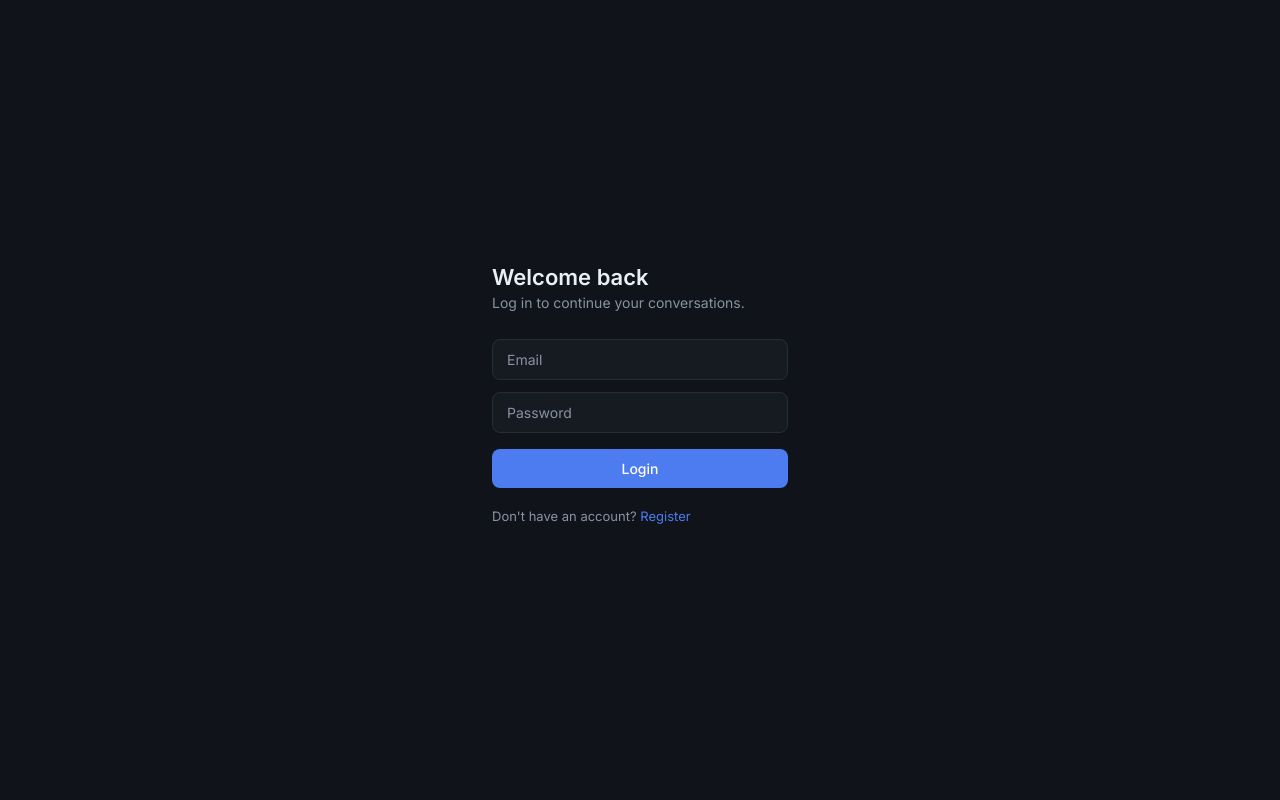
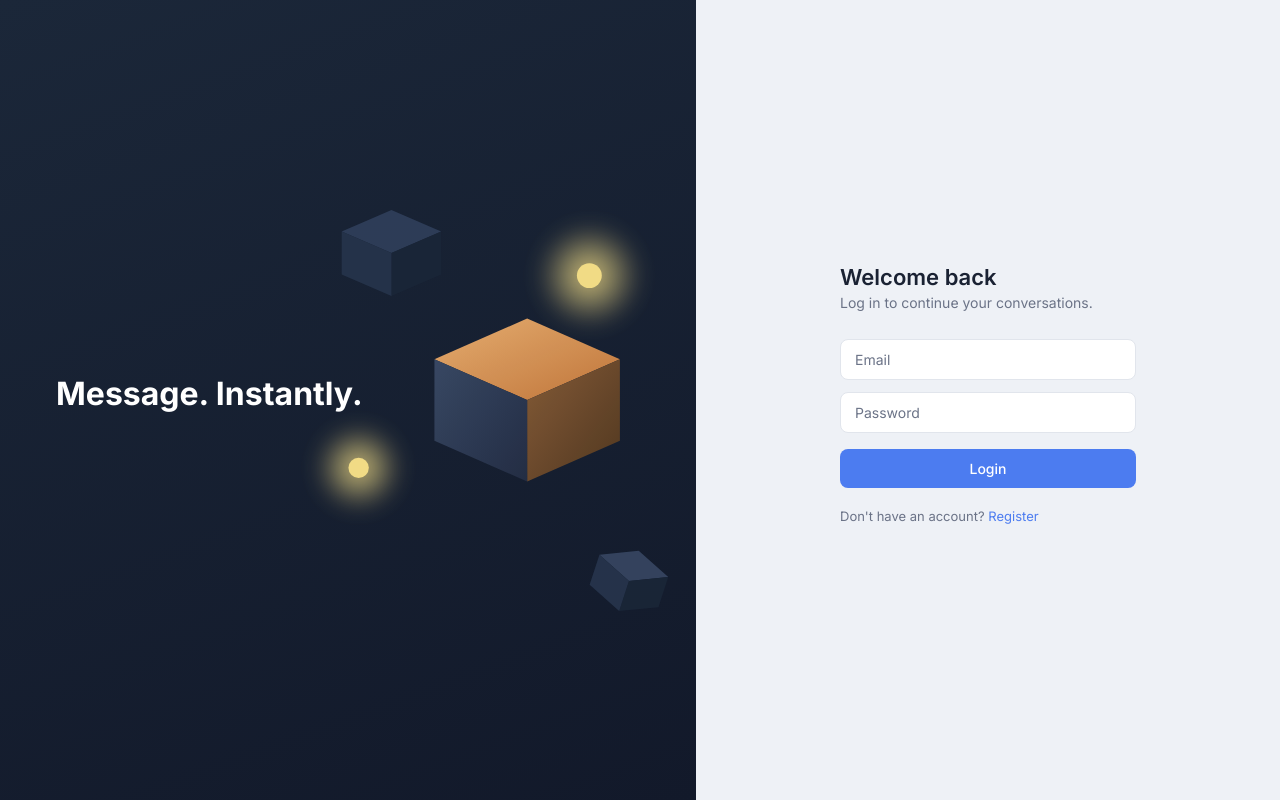
Before and after one commit to Kishan-Pokar/chat-frontend-ts, a React (Vite) app: page /login in a window 1280 px wide. Built offline with nearby package versions, Linux system fonts and the light colour scheme; no server answers.

Commit message:
feat: updated the ui

```diff
--- /dev/null
+++ b/src/components/ui/AuthHeroArt.tsx
@@ -0,0 +1,58 @@
+export default function AuthHeroArt() {
+  return (
+    <svg
+      className="auth-hero-art"
+      viewBox="0 0 400 500"
+      xmlns="http://www.w3.org/2000/svg"
+    >
+      <defs>
+        <linearGradient id="cubeTopLit" x1="0" y1="0" x2="1" y2="1">
+          <stop offset="0%" stopColor="#F0B473" />
+          <stop offset="100%" stopColor="#C97A3B" />
+        </linearGradient>
+        <linearGradient id="cubeRightLit" x1="0" y1="0" x2="1" y2="1">
+          <stop offset="0%" stopColor="#8A5E38" />
+          <stop offset="100%" stopColor="#54391F" />
+        </linearGradient>
+        <linearGradient id="cubeLeftLit" x1="0" y1="0" x2="1" y2="1">
+          <stop offset="0%" stopColor="#3A4A66" />
+          <stop offset="100%" stopColor="#242E45" />
+        </linearGradient>
+        <radialGradient id="glow" cx="50%" cy="50%" r="50%">
+          <stop offset="0%" stopColor="#FDE68A" stopOpacity="0.9" />
+          <stop offset="100%" stopColor="#FDE68A" stopOpacity="0" />
+        </radialGradient>
+        <filter id="soften" x="-50%" y="-50%" width="200%" height="200%">
+          <feGaussianBlur stdDeviation="10" />
+        </filter>
+      </defs>
+
+      {/* small back cube, unlit */}
+      <g transform="translate(95,120)" opacity="0.85">
+        <polygon points="0,-38 44,-19 0,0 -44,-19" fill="#334360" />
+        <polygon points="0,0 44,-19 44,19 0,38" fill="#1B2739" />
+        <polygon points="0,0 -44,-19 -44,19 0,38" fill="#28374F" />
+      </g>
+
+      {/* glow orbs */}
+      <circle cx="270" cy="140" r="46" fill="url(#glow)" filter="url(#soften)" />
+      <circle cx="270" cy="140" r="11" fill="#FDE68A" />
+      <circle cx="66" cy="310" r="38" fill="url(#glow)" filter="url(#soften)" />
+      <circle cx="66" cy="310" r="9" fill="#FDE68A" />
+
+      {/* main lit cube */}
+      <g transform="translate(215,250)">
+        <polygon points="0,-72 82,-36 0,0 -82,-36" fill="url(#cubeTopLit)" />
+        <polygon points="0,0 82,-36 82,36 0,72" fill="url(#cubeRightLit)" />
+        <polygon points="0,0 -82,-36 -82,36 0,72" fill="url(#cubeLeftLit)" />
+      </g>
+
+      {/* fallen cube, bottom right */}
+      <g transform="translate(305,410) rotate(18)" opacity="0.9">
+        <polygon points="0,-28 32,-14 0,0 -32,-14" fill="#3A4A66" />
+        <polygon points="0,0 32,-14 32,14 0,28" fill="#1B2739" />
+        <polygon points="0,0 -32,-14 -32,14 0,28" fill="#28374F" />
+      </g>
+    </svg>
+  );
+}
--- a/src/index.css
+++ b/src/index.css
@@ -1,45 +1,32 @@
 @import url('https://fonts.googleapis.com/css2?family=Inter:wght@400;500;600;700&display=swap');
 
 :root {
-  --bg: #10141A;
-  --surface: #161B22;
-  --surface-hover: #1C2330;
-  --border: #242C38;
-  --text: #EAEFF5;
-  --text-muted: #8992A3;
+  --bg-app: #EEF1F6;
+  --surface: #FFFFFF;
+  --surface-hover: #F1F4F9;
+  --border: #E1E5EC;
+  --text: #1A2233;
+  --text-muted: #6B7387;
   --accent: #4C7CF0;
   --accent-hover: #3D68D8;
-  --online: #34D399;
-  --danger: #F0654C;
+  --online: #22C55E;
+  --danger: #E4483A;
 }
 
-* {
-  box-sizing: border-box;
-}
-
-html, body, #root {
-  height: 100%;
-  margin: 0;
-}
+* { box-sizing: border-box; }
+html, body, #root { height: 100%; margin: 0; }
 
 body {
   font-family: 'Inter', system-ui, sans-serif;
-  background: var(--bg);
+  background: var(--bg-app);
   color: var(--text);
   -webkit-font-smoothing: antialiased;
 }
 
-input, button {
-  font-family: inherit;
-}
+input, button { font-family: inherit; }
+button { cursor: pointer; }
 
-button {
-  cursor: pointer;
-}
-
-button:focus-visible,
-input:focus-visible,
-a:focus-visible {
+button:focus-visible, input:focus-visible, a:focus-visible {
   outline: 2px solid var(--accent);
   outline-offset: 2px;
 }
@@ -48,6 +35,55 @@ a:focus-visible {
 
 .auth-page {
   height: 100%;
+  display: flex;
+}
+
+.auth-hero {
+  flex: 1;
+  position: relative;
+  overflow: hidden;
+  display: flex;
+  flex-direction: column;
+  justify-content: center;
+  padding: 56px;
+  color: white;
+  background: linear-gradient(160deg, #1B2739 0%, #12192A 100%);
+}
+
+.auth-hero-art {
+  position: absolute;
+  top: 0;
+  right: -40px;
+  height: 100%;
+  width: 65%;
+  opacity: 0.95;
+}
+
+
+
+
+.auth-hero-content {
+  position: relative;
+  z-index: 1;
+  max-width: 340px;
+}
+
+.auth-hero-title {
+  font-size: 32px;
+  font-weight: 700;
+  line-height: 1.25;
+  margin: 0 0 12px;
+}
+
+.auth-hero-subtitle {
+  font-size: 15px;
+  line-height: 1.6;
+  color: rgba(255, 255, 255, 0.85);
+  margin: 0;
+}
+
+.auth-form-panel {
+  flex: 1;
   display: flex;
   align-items: center;
   justify-content: center;
@@ -87,9 +123,7 @@ a:focus-visible {
   width: 100%;
 }
 
-.text-input::placeholder {
-  color: var(--text-muted);
-}
+.text-input::placeholder { color: var(--text-muted); }
 
 .primary-button {
   background: var(--accent);
@@ -103,14 +137,8 @@ a:focus-visible {
   transition: background 0.15s ease;
 }
 
-.primary-button:hover:not(:disabled) {
-  background: var(--accent-hover);
-}
-
-.primary-button:disabled {
-  opacity: 0.6;
-  cursor: default;
-}
+.primary-button:hover:not(:disabled) { background: var(--accent-hover); }
+.primary-button:disabled { opacity: 0.6; cursor: default; }
 
 .auth-switch {
   margin-top: 20px;
@@ -118,14 +146,8 @@ a:focus-visible {
   color: var(--text-muted);
 }
 
-.auth-switch a {
-  color: var(--accent);
-  text-decoration: none;
-}
-
-.auth-switch a:hover {
-  text-decoration: underline;
-}
+.auth-switch a { color: var(--accent); text-decoration: none; }
+.auth-switch a:hover { text-decoration: underline; }
 
 .form-message {
   font-size: 13px;
@@ -133,29 +155,21 @@ a:focus-visible {
   border-radius: 6px;
 }
 
-.form-message.success {
-  background: rgba(52, 211, 153, 0.12);
-  color: var(--online);
-}
-
-.form-message.error {
-  background: rgba(240, 101, 76, 0.12);
-  color: var(--danger);
-}
+.form-message.success { background: rgba(34, 197, 94, 0.1); color: #16833F; }
+.form-message.error { background: rgba(228, 72, 58, 0.1); color: var(--danger); }
 
 /* ---------- App shell ---------- */
 
-.app-shell {
-  display: flex;
-  height: 100vh;
-}
+.app-shell { display: flex; height: 100vh; }
 
 .sidebar {
   width: 280px;
   flex-shrink: 0;
-  border-right: 1px solid var(--border);
+  background: var(--surface);
+  box-shadow: 1px 0 0 var(--border), 2px 0 8px rgba(20, 30, 60, 0.04);
   display: flex;
   flex-direction: column;
+  z-index: 1;
 }
 
 .sidebar-header {
@@ -166,16 +180,8 @@ a:focus-visible {
   border-bottom: 1px solid var(--border);
 }
 
-.sidebar-user {
-  display: flex;
-  align-items: center;
-  gap: 10px;
-}
-
-.sidebar-username {
-  font-size: 14px;
-  font-weight: 600;
-}
+.sidebar-user { display: flex; align-items: center; gap: 10px; }
+.sidebar-username { font-size: 14px; font-weight: 600; }
 
 .icon-button {
   background: none;
@@ -186,18 +192,9 @@ a:focus-visible {
   border-radius: 6px;
 }
 
-.icon-button:hover {
-  background: var(--surface-hover);
-  color: var(--text);
-}
+.icon-button:hover { background: var(--surface-hover); color: var(--text); }
 
-.user-list {
-  list-style: none;
-  margin: 0;
-  padding: 8px;
-  overflow-y: auto;
-  flex: 1;
-}
+.user-list { list-style: none; margin: 0; padding: 8px; overflow-y: auto; flex: 1; }
 
 .user-list-item a {
   display: flex;
@@ -209,13 +206,8 @@ a:focus-visible {
   color: var(--text);
 }
 
-.user-list-item a:hover {
-  background: var(--surface-hover);
-}
-
-.user-list-item a.active {
-  background: var(--surface);
-}
+.user-list-item a:hover { background: var(--surface-hover); }
+.user-list-item a.active { background: #E8EDFC; }
 
 .user-list-name {
   flex: 1;
@@ -244,6 +236,9 @@ a:focus-visible {
   display: flex;
   flex-direction: column;
   min-width: 0;
+  background-color: var(--bg-app);
+  background-image: radial-gradient(var(--border) 1px, transparent 1px);
+  background-size: 22px 22px;
 }
 
 .empty-state {
@@ -261,8 +256,8 @@ a:focus-visible {
   width: 36px;
   height: 36px;
   border-radius: 50%;
-  background: var(--surface-hover);
-  color: var(--text);
+  background: #E8EDFC;
+  color: var(--accent);
   display: flex;
   align-items: center;
   justify-content: center;
@@ -272,11 +267,7 @@ a:focus-visible {
   position: relative;
 }
 
-.avatar-sm {
-  width: 28px;
-  height: 28px;
-  font-size: 12px;
-}
+.avatar-sm { width: 28px; height: 28px; font-size: 12px; }
 
 .presence-dot {
   position: absolute;
@@ -286,92 +277,84 @@ a:focus-visible {
   height: 10px;
   border-radius: 50%;
   background: var(--online);
-  border: 2px solid var(--bg);
+  border: 2px solid var(--surface);
 }
 
 @keyframes pulse {
-  0%, 100% { box-shadow: 0 0 0 0 rgba(52, 211, 153, 0.5); }
-  50% { box-shadow: 0 0 0 4px rgba(52, 211, 153, 0); }
+  0%, 100% { box-shadow: 0 0 0 0 rgba(34, 197, 94, 0.5); }
+  50% { box-shadow: 0 0 0 4px rgba(34, 197, 94, 0); }
 }
 
-.presence-dot.live {
-  animation: pulse 2s ease-in-out infinite;
-}
+.presence-dot.live { animation: pulse 2s ease-in-out infinite; }
 
 /* ---------- Chat room ---------- */
 
-.chat-room {
-  display: flex;
-  flex-direction: column;
-  height: 100%;
-}
+.chat-room { display: flex; flex-direction: column; height: 100%; }
 
 .chat-header {
   display: flex;
   align-items: center;
   gap: 10px;
   padding: 14px 20px;
+  background: var(--surface);
   border-bottom: 1px solid var(--border);
 }
 
-.chat-header-name {
-  font-size: 15px;
-  font-weight: 600;
-}
+.chat-header-name { font-size: 15px; font-weight: 600; }
 
 .message-list {
   flex: 1;
   overflow-y: auto;
-  padding: 20px;
+  padding: 24px;
   display: flex;
   flex-direction: column;
-  gap: 6px;
+  gap: 8px;
 }
 
-.message-row {
-  display: flex;
-}
-
-.message-row.own {
-  justify-content: flex-end;
-}
+.message-row { display: flex; }
+.message-row.own { justify-content: flex-end; }
 
 .message-bubble {
   max-width: 60%;
-  padding: 9px 13px;
+  padding: 10px 14px;
   font-size: 14px;
-  line-height: 1.4;
+  line-height: 1.45;
   background: var(--surface);
+  border: 1px solid var(--border);
   border-radius: 14px 14px 14px 4px;
+  box-shadow: 0 1px 2px rgba(20, 30, 60, 0.04);
 }
 
 .message-row.own .message-bubble {
   background: var(--accent);
   color: white;
+  border: none;
   border-radius: 14px 14px 4px 14px;
 }
 
 .composer {
   display: flex;
-  gap: 8px;
-  padding: 16px 20px;
+  gap: 10px;
+  padding: 18px 20px;
+  background: var(--surface);
   border-top: 1px solid var(--border);
 }
 
 .composer .text-input {
   flex: 1;
+  padding: 14px 18px;
+  font-size: 15px;
+  border-radius: 24px;
 }
 
 .send-button {
   background: var(--accent);
   color: white;
   border: none;
-  border-radius: 8px;
-  padding: 0 18px;
-  font-size: 14px;
+  border-radius: 24px;
+  padding: 0 26px;
+  font-size: 15px;
   font-weight: 500;
 }
 
-.send-button:hover {
-  background: var(--accent-hover);
-}
+.send-button:hover { background: var(--accent-hover); }
--- a/src/pages/LoginPage.tsx
+++ b/src/pages/LoginPage.tsx
@@ -4,6 +4,7 @@ import { loginUser } from "../api/auth.api";
 import { getAllUsers } from "../api/users.api";
 import { getUserIdFromToken } from "../utils/jwt";
 import { useAuth } from "../context/AuthContext";
+import AuthHeroArt from "../components/ui/AuthHeroArt";
 
 
 export default function LoginPage() {
@@ -54,7 +55,15 @@ export default function LoginPage() {
   }
 
   return (
-    <div className="auth-page">
+  <div className="auth-page">
+    <div className="auth-hero">
+      <AuthHeroArt />
+      <div className="auth-hero-content">
+        <h2 className="auth-hero-title">Message. Instantly.</h2>
+      </div>
+    </div>
+
+    <div className="auth-form-panel">
       <div className="auth-card">
         <h1 className="auth-title">Welcome back</h1>
         <p className="auth-subtitle">Log in to continue your conversations.</p>
@@ -93,5 +102,6 @@ export default function LoginPage() {
         </p>
       </div>
     </div>
-  );
+  </div>
+);
 }
--- a/src/pages/RegisterPage.tsx
+++ b/src/pages/RegisterPage.tsx
@@ -1,6 +1,7 @@
 import { useState, type FormEvent } from "react";
 import { useNavigate, Link } from "react-router-dom";
 import { registerUser } from "../api/auth.api";
+import AuthHeroArt from "../components/ui/AuthHeroArt";
 
 export default function RegisterPage() {
   const [username, setUsername] = useState("");
@@ -28,6 +29,14 @@ export default function RegisterPage() {
 
   return (
   <div className="auth-page">
+    <div className="auth-hero">
+      <AuthHeroArt />
+      <div className="auth-hero-content">
+        <h2 className="auth-hero-title">Message. Instantly.</h2>
+      </div>
+    </div>
+
+    <div className="auth-form-panel">
       <div className="auth-card">
         <h1 className="auth-title">Create your account</h1>
         <p className="auth-subtitle">Start messaging in a minute.</p>
@@ -68,5 +77,6 @@ export default function RegisterPage() {
         </p>
       </div>
     </div>
+  </div>
 );
 }
```
Lines whose indentation alone changed are shown as unchanged.
